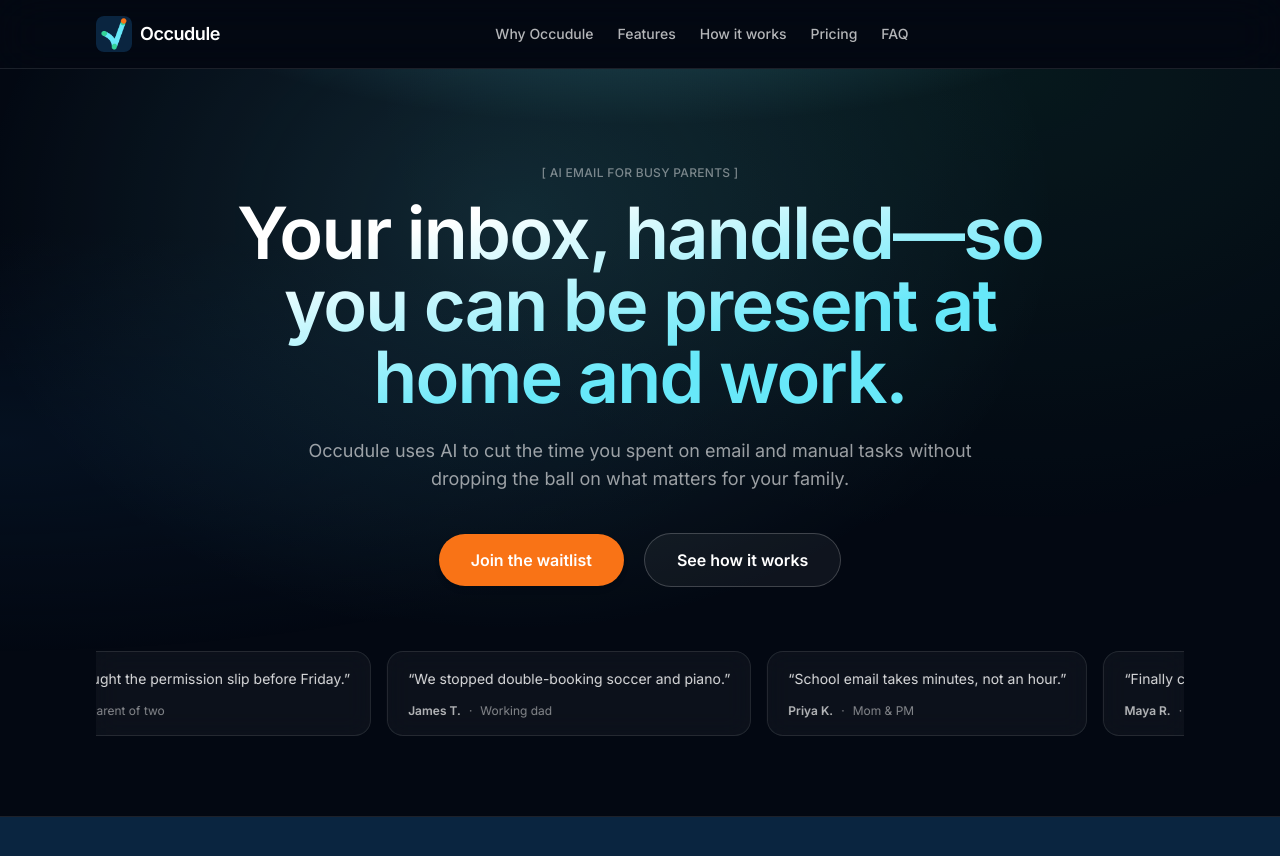
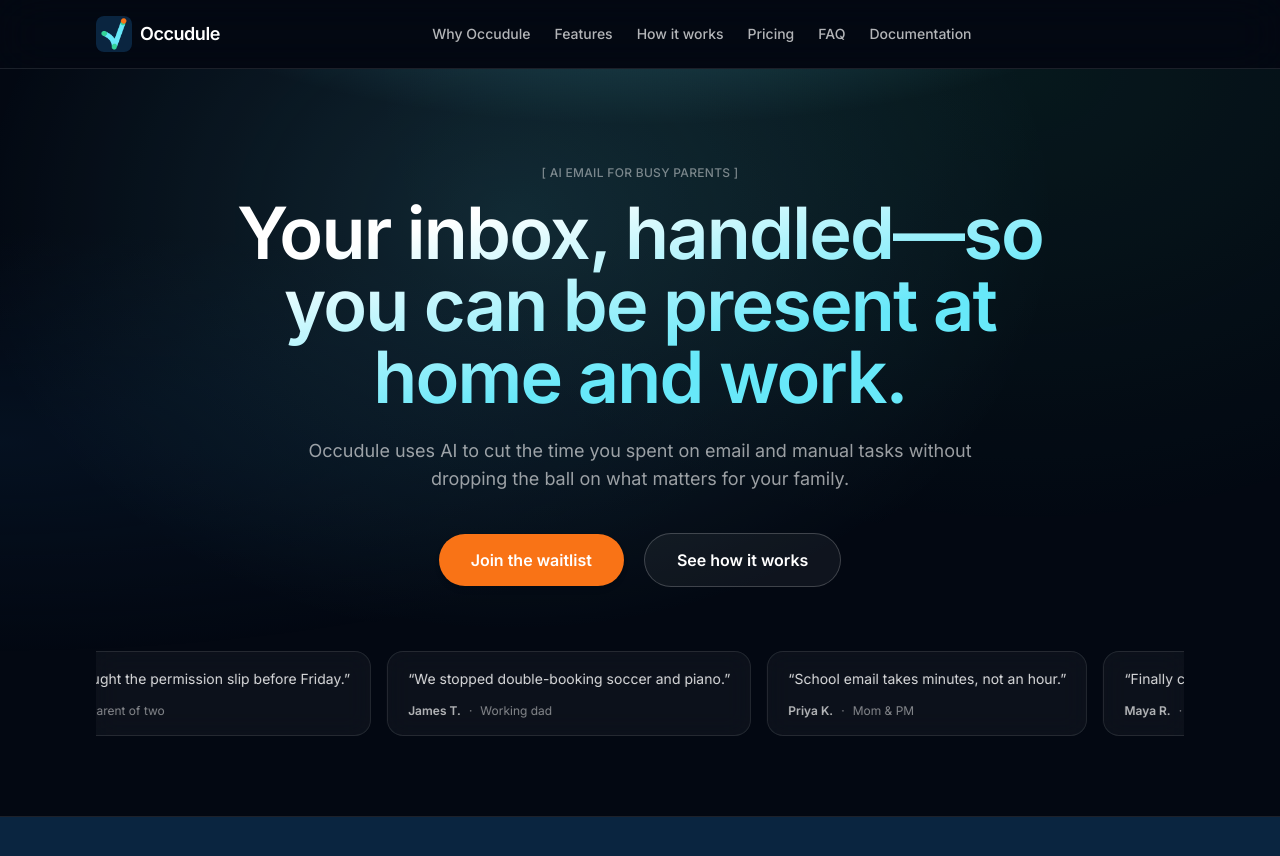
Before and after one commit to linkmind/Occudule-Web, a Next.js app: page / in a window 1280 px wide. Shown: the top 856 px of the page. Built offline with nearby package versions, Linux system fonts and the light colour scheme.

Commit message:
adds documentation to the header

```diff
--- a/components/Header.tsx
+++ b/components/Header.tsx
@@ -11,6 +11,7 @@
   { href: "/#how-it-works", label: "How it works" },
   { href: "/#pricing", label: "Pricing" },
   { href: "/#faq", label: "FAQ" },
+  { href: "/documentation", label: "Documentation" },
 ];
 
 const HERO_SECTION_ID = "top";
```
Also changed, not shown: content/documentation/features/occudule-features-outline.md (+0 -2 lines).
